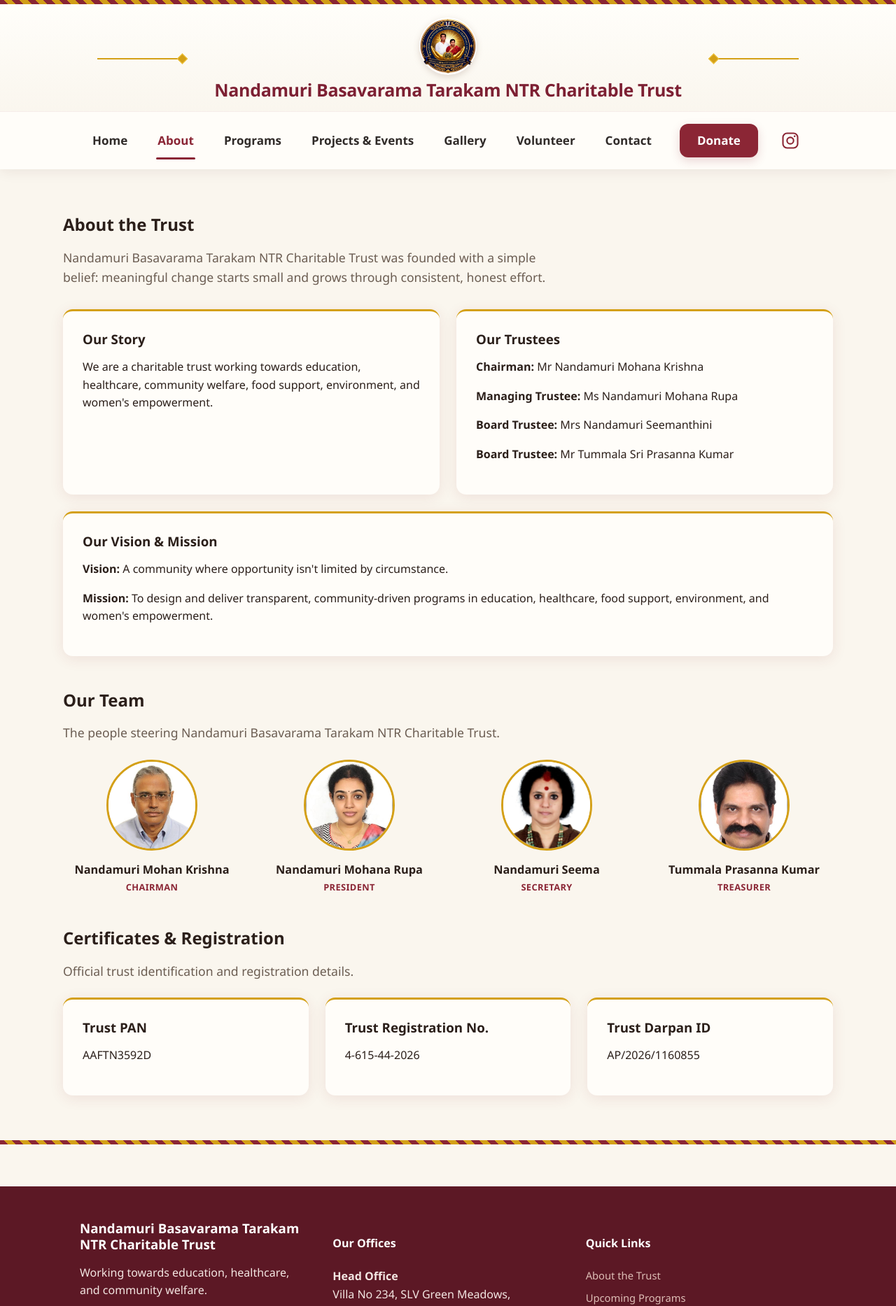
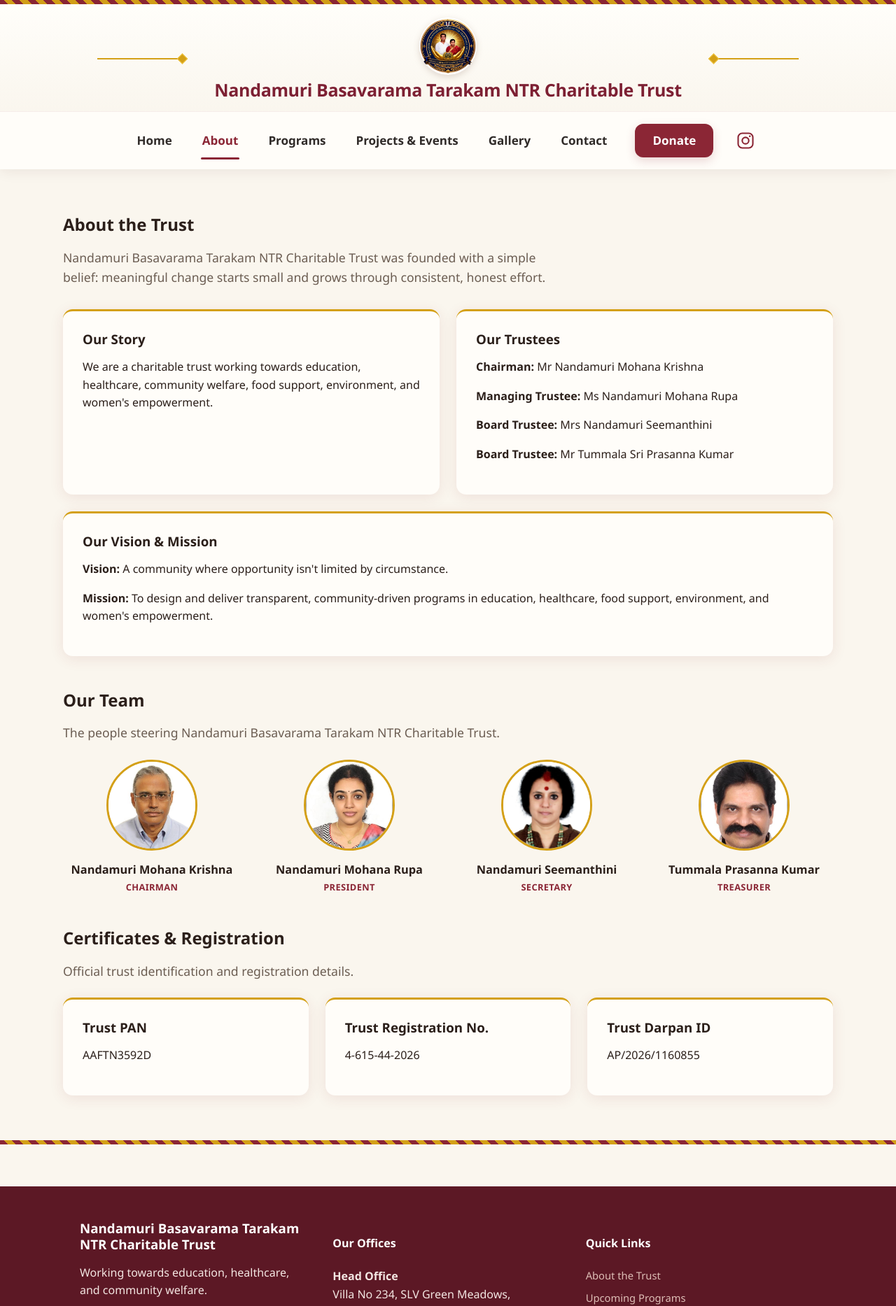
Before and after one commit to Tej7veer/Nandamuri-Basavarama-Tarakam-NTR-Charitable-Trust-UI, an Angular app: page /about in a window 1280 px wide. Shown: the top 1867 px of the page at 70% size. Built offline with nearby package versions, Linux system fonts and the light colour scheme.

Commit message:
name update and volunteer Comment

```diff
--- a/src/app/pages/about/about.component.ts
+++ b/src/app/pages/about/about.component.ts
@@ -16,9 +16,9 @@ export class AboutComponent implements OnInit {
   // edit name/role/status directly below. To switch back to the live API once the
   // backend is up, delete this block and uncomment the ngOnInit body below it.
   team: TeamMember[] = [
-    { id: 1, name: 'Nandamuri Mohan Krishna', role: 'Chairman', photoUrl: 'assets/team/Mohan N.jpeg', displayOrder: 1 },
+    { id: 1, name: 'Nandamuri Mohana Krishna', role: 'Chairman', photoUrl: 'assets/team/Mohan N.jpeg', displayOrder: 1 },
     { id: 2, name: 'Nandamuri Mohana Rupa', role: 'President', photoUrl: 'assets/team/Rupa N.jpeg', displayOrder: 2 },
-    { id: 3, name: 'Nandamuri Seema', role: 'Secretary', photoUrl: 'assets/team/Seema N.jpeg', displayOrder: 3 },
+    { id: 3, name: 'Nandamuri Seemanthini', role: 'Secretary', photoUrl: 'assets/team/Seema N.jpeg', displayOrder: 3 },
     { id: 4, name: 'Tummala Prasanna Kumar', role: 'Treasurer', photoUrl: 'assets/team/Prasanna T.jpeg', displayOrder: 4 }
   ];
 
--- a/src/app/pages/gallery/gallery.component.html
+++ b/src/app/pages/gallery/gallery.component.html
@@ -13,7 +13,7 @@
     <div class="card" style="text-align:center; padding: 48px;">
       <h3>No photos yet</h3>
       <p>Real event photos will appear here once our first activities begin. Want to be part of them?</p>
-      <a routerLink="/volunteer" class="btn btn-primary">Be Our First Volunteer</a>
+      <!-- <a routerLink="/volunteer" class="btn btn-primary">Be Our First Volunteer</a> -->
     </div>
   </ng-template>
 
--- a/src/app/shared/footer/footer.component.html
+++ b/src/app/shared/footer/footer.component.html
@@ -25,7 +25,7 @@
       <h4>Quick Links</h4>
       <a routerLink="/about">About the Trust</a>
       <a routerLink="/programs">Upcoming Programs</a>
-      <a routerLink="/volunteer">Become a Volunteer</a>
+      <!-- <a routerLink="/volunteer">Become a Volunteer</a> -->
       <a routerLink="/donate">Support Us</a>
       <a routerLink="/news">News & Updates</a>
       <a routerLink="/contact">Contact Us</a>
--- a/src/app/shared/nav/nav.component.html
+++ b/src/app/shared/nav/nav.component.html
@@ -48,9 +48,9 @@
           Gallery
         </a>
 
-        <a routerLink="/volunteer" routerLinkActive="active">
+        <!-- <a routerLink="/volunteer" routerLinkActive="active">
           Volunteer
-        </a>
+        </a> -->
 
         <a routerLink="/contact" routerLinkActive="active">
           Contact
```
